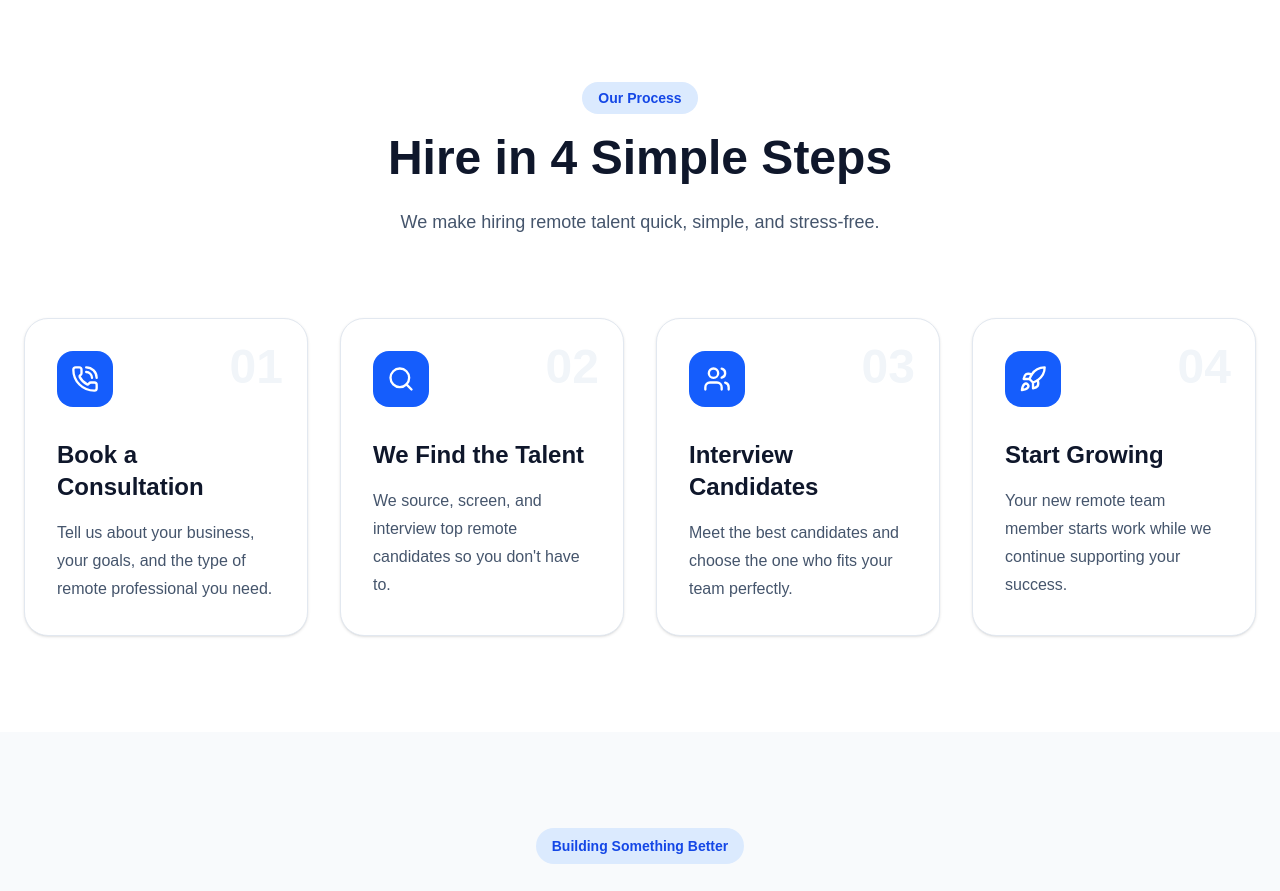
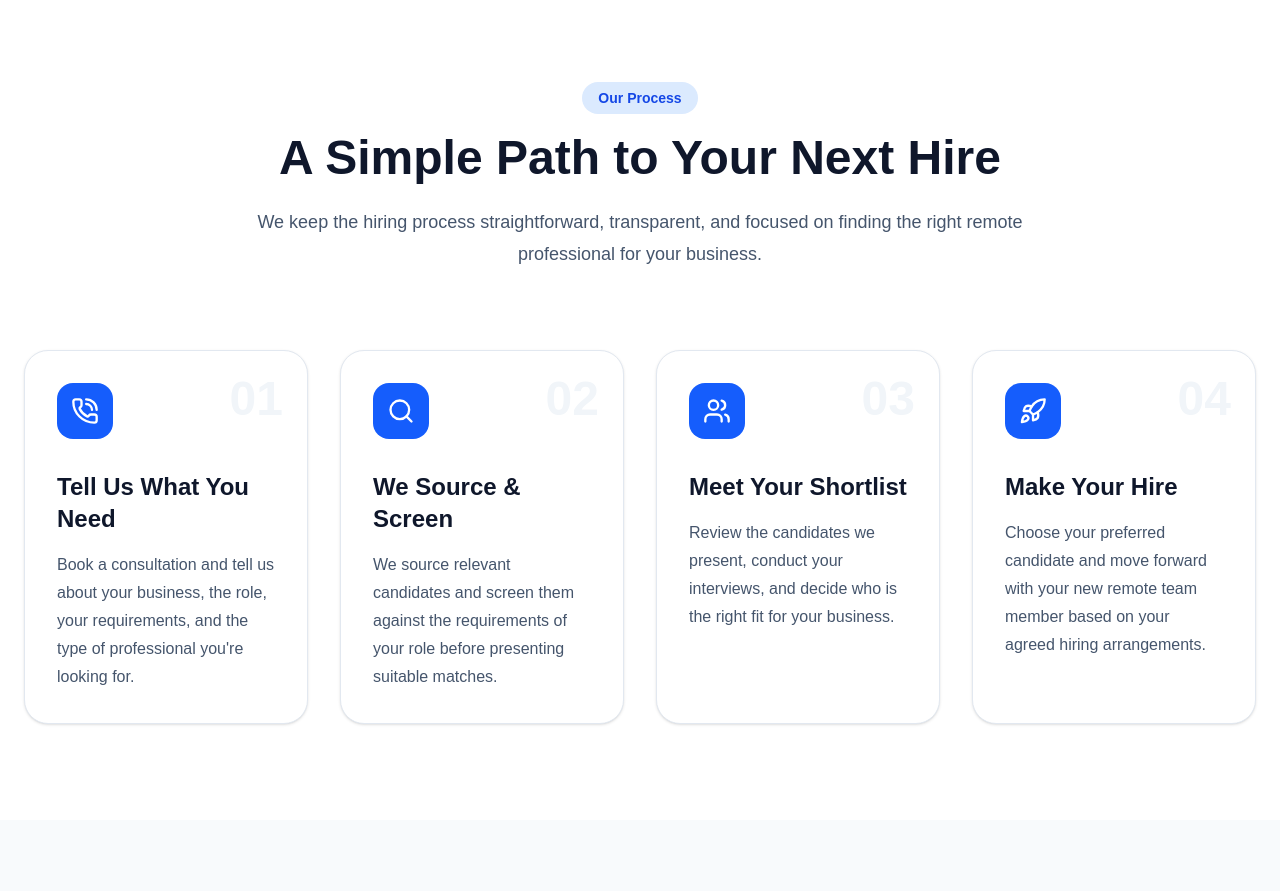
Before and after one commit to Silindokuhle98/remote-talent-co, a Next.js app: page / in a window 1280 px wide. Shown: the part 3740-4631 px from the top of the page. Built offline with nearby package versions, Linux system fonts and the light colour scheme.

Commit message:
Clarify remote hiring process and offer

```diff
--- a/app/components/Process.tsx
+++ b/app/components/Process.tsx
@@ -9,30 +9,30 @@ const steps = [
   {
     icon: PhoneCall,
     number: "01",
-    title: "Book a Consultation",
+    title: "Tell Us What You Need",
     description:
-      "Tell us about your business, your goals, and the type of remote professional you need.",
+      "Book a consultation and tell us about your business, the role, your requirements, and the type of professional you're looking for.",
   },
   {
     icon: Search,
     number: "02",
-    title: "We Find the Talent",
+    title: "We Source & Screen",
     description:
-      "We source, screen, and interview top remote candidates so you don't have to.",
+      "We source relevant candidates and screen them against the requirements of your role before presenting suitable matches.",
   },
   {
     icon: Users,
     number: "03",
-    title: "Interview Candidates",
+    title: "Meet Your Shortlist",
     description:
-      "Meet the best candidates and choose the one who fits your team perfectly.",
+      "Review the candidates we present, conduct your interviews, and decide who is the right fit for your business.",
   },
   {
     icon: Rocket,
     number: "04",
-    title: "Start Growing",
+    title: "Make Your Hire",
     description:
-      "Your new remote team member starts work while we continue supporting your success.",
+      "Choose your preferred candidate and move forward with your new remote team member based on your agreed hiring arrangements.",
   },
 ];
 
@@ -46,11 +46,12 @@ export default function Process() {
           </span>
 
           <h2 className="mt-6 text-4xl font-bold text-slate-900 md:text-5xl">
-            Hire in 4 Simple Steps
+            A Simple Path to Your Next Hire
           </h2>
 
           <p className="mt-6 text-lg leading-8 text-slate-600">
-            We make hiring remote talent quick, simple, and stress-free.
+            We keep the hiring process straightforward, transparent, and focused
+            on finding the right remote professional for your business.
           </p>
         </div>
 
```
